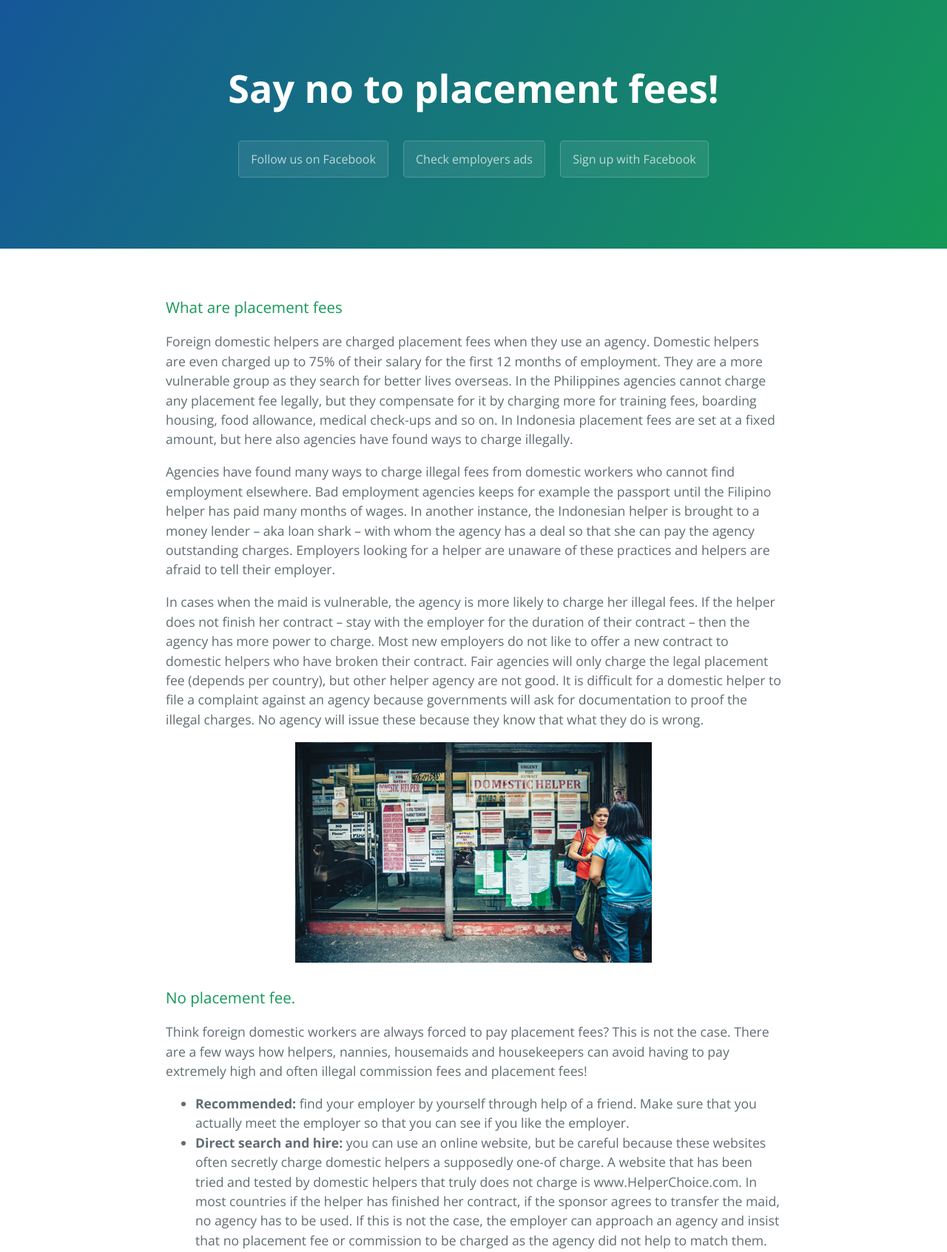
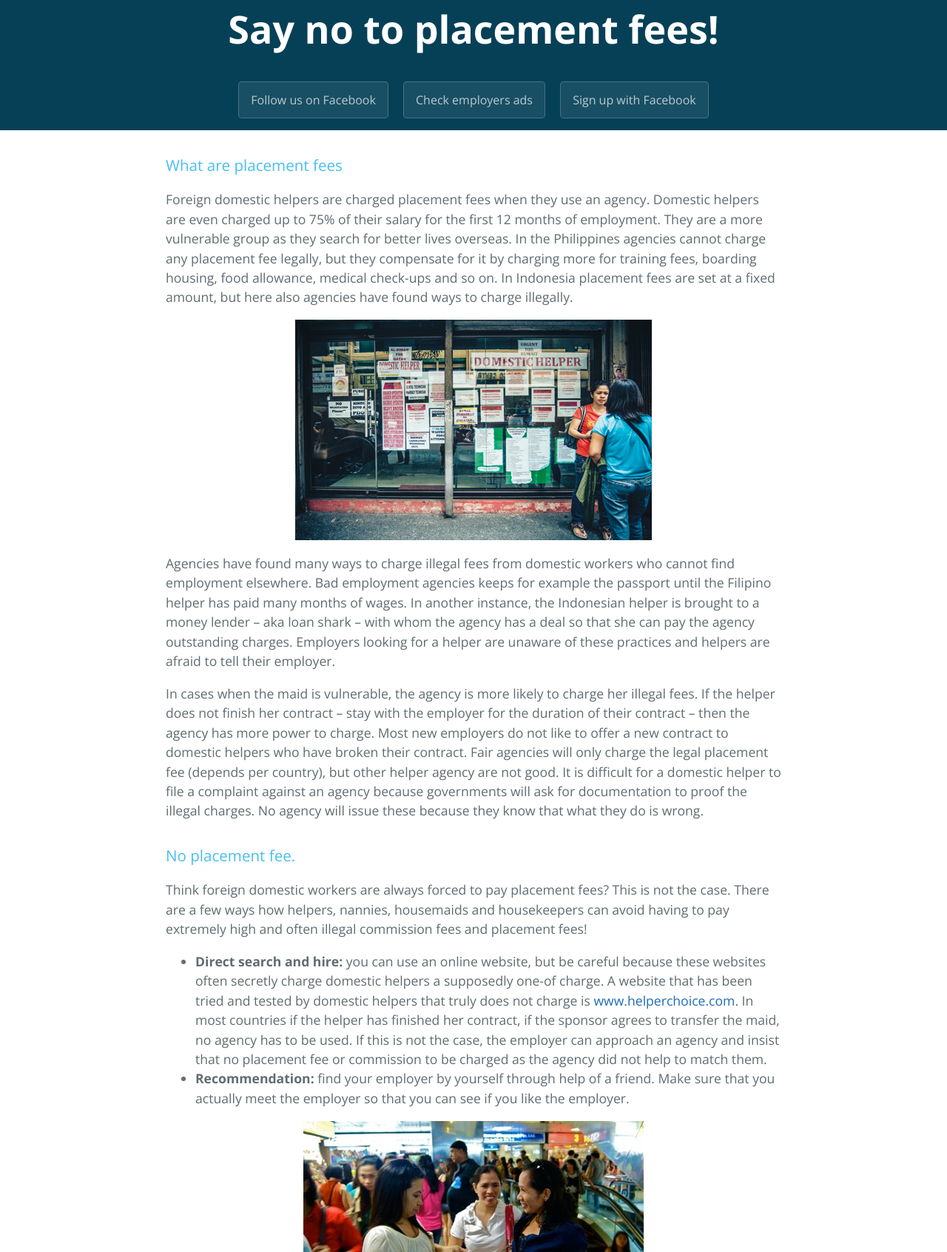
Before and after one commit to pandcha/placizr, a plain HTML site: page index.html in a window 1280 px wide. Shown: the top 1692 px of the page at 74% size. Drawn offline with nearby package versions, Linux system fonts and the light colour scheme.

Commit message:
added google analytics tracking script, changed colors

```diff
--- a/index.html
+++ b/index.html
@@ -2,8 +2,10 @@
 <html lang="en-us">
   <head>
     <meta charset="UTF-8">
-    <title>Placizr by pandcha</title>
+    <title>No placement fee for overseas domestic workers</title>
     <meta name="viewport" content="width=device-width, initial-scale=1">
+    <meta name="description" content="How to find a job as domestic helper without having to pay placement fee or commission">
+    <meta name="keywords" content="placement fee, commission, maid agency, domestic worker, domestic helper, maid, ofw">
     <link rel="stylesheet" type="text/css" href="stylesheets/normalize.css" media="screen">
     <link href='https://fonts.googleapis.com/css?family=Open+Sans:400,700' rel='stylesheet' type='text/css'>
     <link rel="stylesheet" type="text/css" href="stylesheets/stylesheet.css" media="screen">
@@ -11,7 +13,7 @@
     <link rel="stylesheet" type="text/css" href="stylesheets/custom.css" media="screen">
   </head>
   <body>
-    <section class="page-header">
+    <section class="page-header-3">
       <h1 class="project-name">Say no to placement fees!</h1>
       <h2 class="project-tagline"></h2>
       <a href="https://www.facebook.com/helperchoice" class="btn">Follow us on Facebook</a>
@@ -20,25 +22,25 @@
     </section>
 
     <section class="main-content">
-      <h3>
 
-<h3><a id="designer-templates" class="anchor" href="#designer-templates" aria-hidden="true"><span class="octicon octicon-link"></span></a>What are placement fees</h3>
+<h3><a id="what-are-placement-fees" class="anchor" href="#what-are-placement-fees" aria-hidden="true"><span class="octicon octicon-link"></span></a>What are placement fees</h3>
 
 <p>Foreign domestic helpers are charged placement fees when they use an agency. Domestic helpers are even charged up to 75% of their salary for the first 12 months of employment. They are a more vulnerable group as they search for better lives overseas. In the Philippines agencies cannot charge any placement fee legally, but they compensate for it by charging more for training fees, boarding housing, food allowance, medical check-ups and so on. In Indonesia placement fees are set at a fixed amount, but here also agencies have found ways to charge illegally.</p>
+
+<img src="img/no-placement-fee-2.jpg" alt="no-placement-fee" class="center">
 
 <p>Agencies have found many ways to charge illegal fees from domestic workers who cannot find employment elsewhere. Bad employment agencies keeps for example the passport until the Filipino helper has paid many months of wages. In another instance, the Indonesian helper is brought to a money lender – aka loan shark – with whom the agency has a deal so that she can pay the agency outstanding charges. Employers looking for a helper are unaware of these practices and helpers are afraid to tell their employer.</p>
 
 <p>In cases when the maid is vulnerable, the agency is more likely to charge her illegal fees. If the helper does not finish her contract – stay with the employer for the duration of their contract – then the agency has more power to charge. Most new employers do not like to offer a new contract to domestic helpers who have broken their contract. Fair agencies will only charge the legal placement fee (depends per country), but other helper agency are not good. It is difficult for a domestic helper to file a complaint against an agency because governments will ask for documentation to proof the illegal charges. No agency will issue these because they know that what they do is wrong.</p>
 
-<img src="img/no-placement-fee-2.jpg" alt="no-placement-fee" class="center">
 
 <h3><a id="no-placement-fee" class="anchor" href="#no-placement-fee" aria-hidden="true"><span class="octicon octicon-link"></span></a>No placement fee.</h3>
 
 <p>Think foreign domestic workers are always forced to pay placement fees? This is not the case. There are a few ways how helpers, nannies, housemaids and housekeepers can avoid having to pay extremely high and often illegal commission fees and placement fees!</p>
 
 <ul>
-  <li><strong>Recommended:</strong> find your employer by yourself through help of a friend. Make sure that you actually meet the employer so that you can see if you like the employer. </li>
-  <li><strong>Direct search and hire:</strong> you can use an online website, but be careful because these websites often secretly charge domestic helpers a supposedly one-of charge. A website that has been tried and tested by domestic helpers that truly does not charge is www.HelperChoice.com. In most countries if the helper has finished her contract, if the sponsor agrees to transfer the maid, no agency has to be used. If this is not the case, the employer can approach an agency and insist that no placement fee or commission to be charged as the agency did not help to match them. </li>
+  <li><strong>Direct search and hire:</strong> you can use an online website, but be careful because these websites often secretly charge domestic helpers a supposedly one-of charge. A website that has been tried and tested by domestic helpers that truly does not charge is <a href="http://www.helperchoice.com">www.helperchoice.com</a>. In most countries if the helper has finished her contract, if the sponsor agrees to transfer the maid, no agency has to be used. If this is not the case, the employer can approach an agency and insist that no placement fee or commission to be charged as the agency did not help to match them. </li>
+  <li><strong>Recommendation:</strong> find your employer by yourself through help of a friend. Make sure that you actually meet the employer so that you can see if you like the employer. </li>
 </ul>
 
 <img src="img/no-placement-fee-1.jpg" alt="no-placement-fee" class="center">
@@ -50,6 +52,15 @@
 
 <p>So always ask the agency how much you will have to pay if you are a domestic helper or if you are an employer find a good agency that is ethical and that doesn’t charge the helper. Success guaranteed!</p>
 
+  <script>
+  (function(i,s,o,g,r,a,m){i['GoogleAnalyticsObject']=r;i[r]=i[r]||function(){
+  (i[r].q=i[r].q||[]).push(arguments)},i[r].l=1*new Date();a=s.createElement(o),
+  m=s.getElementsByTagName(o)[0];a.async=1;a.src=g;m.parentNode.insertBefore(a,m)
+  })(window,document,'script','//www.google-analytics.com/analytics.js','ga');
 
+  ga('create', 'UA-67059378-1', 'auto');
+  ga('send', 'pageview');
+
+</script>
   </body>
 </html>
--- a/stylesheets/stylesheet.css
+++ b/stylesheets/stylesheet.css
@@ -59,6 +59,19 @@ a {
   background-color: #159957;
   background-image: linear-gradient(120deg, #155799, #159957); }
 
+.page-header-2 {
+  color: #fff;
+  text-align: center;
+  background-image: url("../img/no-placement-fee-2.jpg");
+  background-color: #159957; }
+
+.page-header-3 {
+  color: #fff;
+  text-align: center;
+  background-color: #064057;
+}
+
+
 @media screen and (min-width: 64em) {
   .page-header {
     padding: 5rem 6rem; } }
@@ -112,7 +125,7 @@ a {
   margin-top: 2rem;
   margin-bottom: 1rem;
   font-weight: normal;
-  color: #159957; }
+  color: #48beef; }
 .main-content p {
   margin-bottom: 1em; }
 .main-content code {
```
